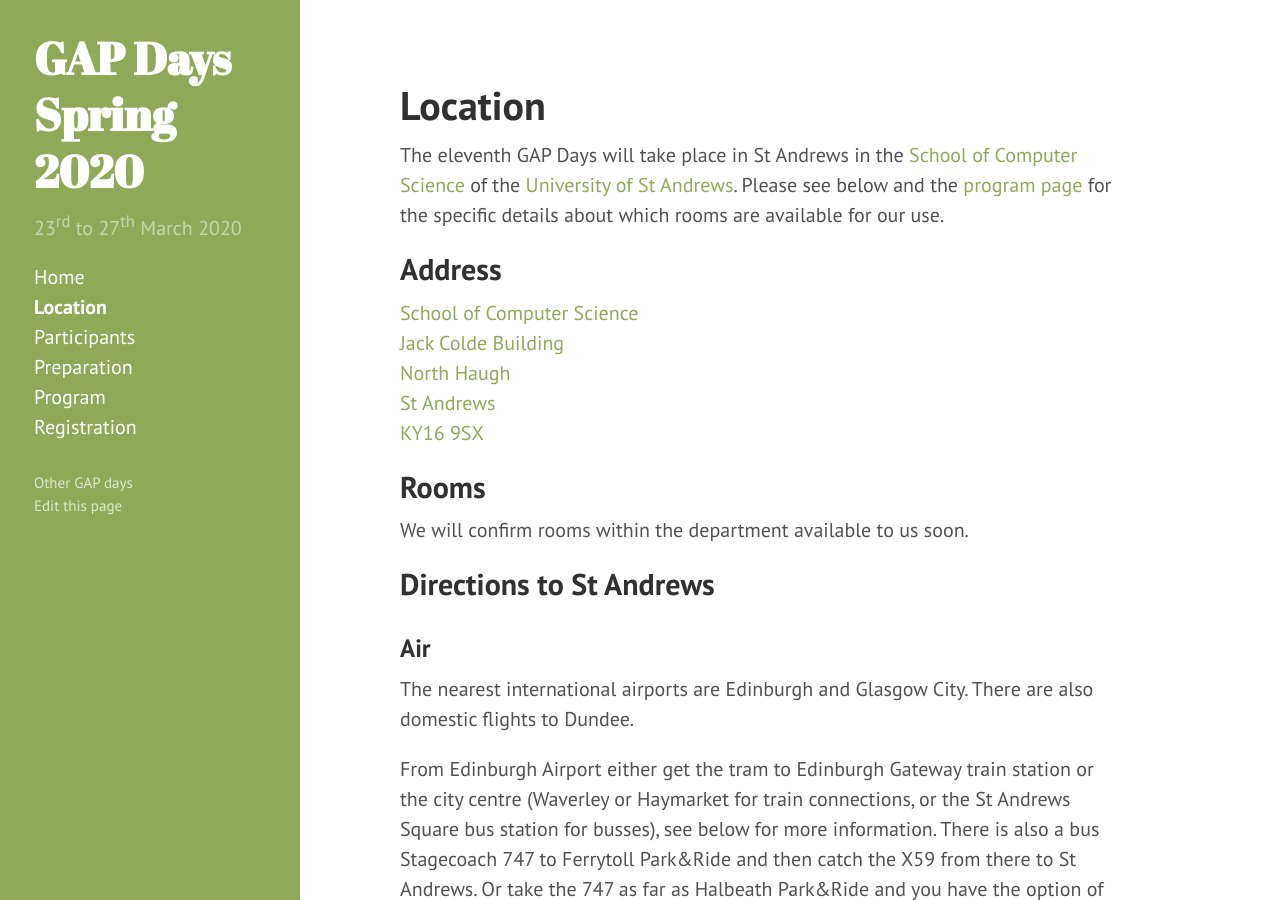
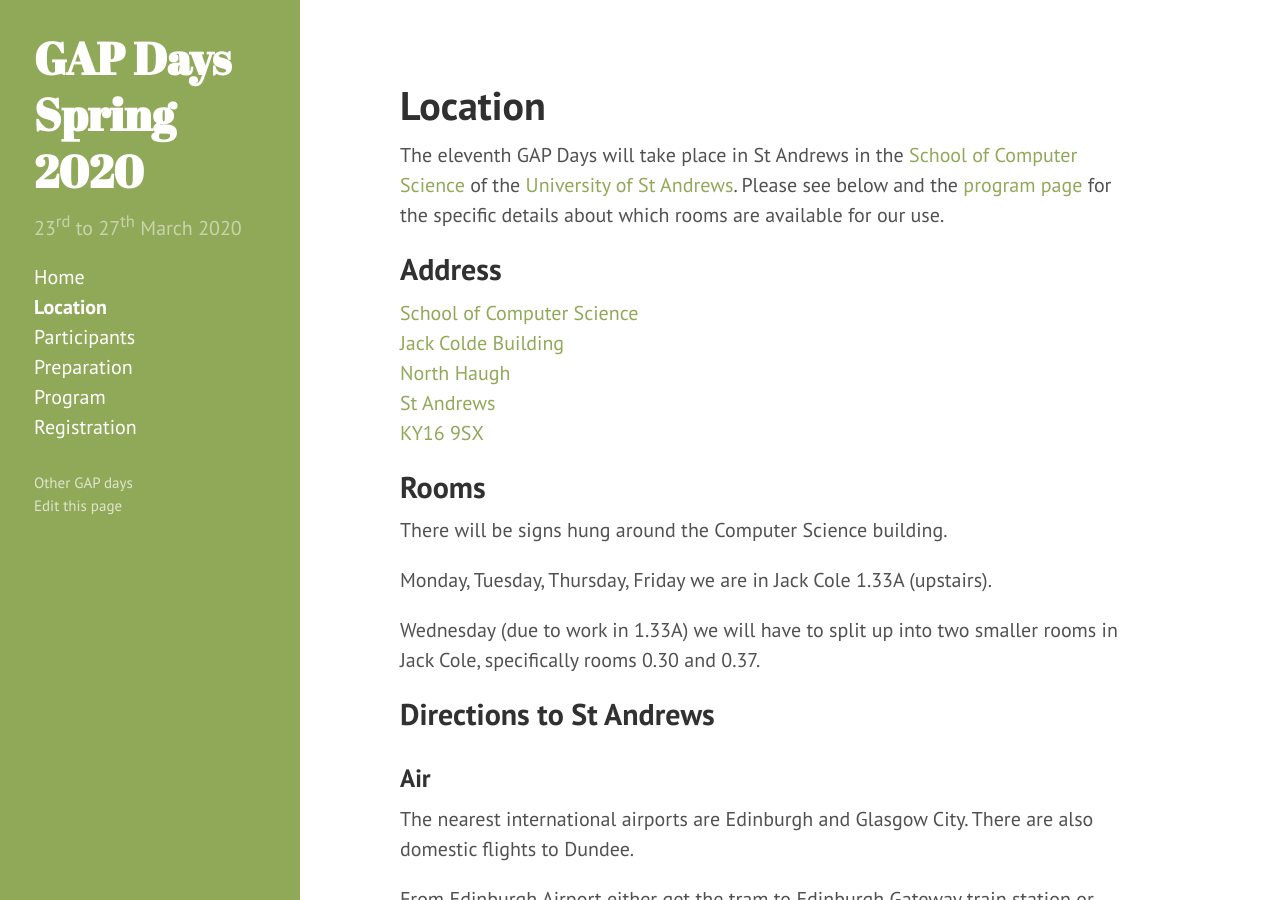
Before and after one commit to gapdays/gapdays2020-spring, a Jekyll site: the page built from location.md, in a window 1280 px wide and 900 px high. Built offline with Jekyll 4.4.1, drawn with Linux system fonts in a browser that asks for light colours.

Commit message:
we have rooms booked

```diff
--- a/location.md
+++ b/location.md
@@ -14,7 +14,11 @@ St Andrews <br/>
 KY16 9SX</a>
 
 <h2>Rooms</h2>
-We will confirm rooms within the department available to us soon.
+There will be signs hung around the Computer Science building.
+
+Monday, Tuesday, Thursday, Friday we are in Jack Cole 1.33A (upstairs).
+
+Wednesday (due to work in 1.33A) we will have to split up into two smaller rooms in Jack Cole, specifically rooms 0.30 and 0.37.
 
 <h2>Directions to St Andrews</h2>
 <h3>Air</h3>
```
